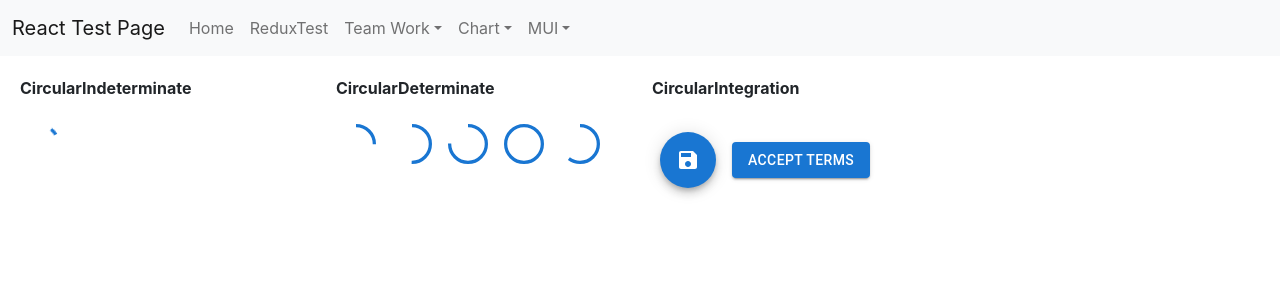
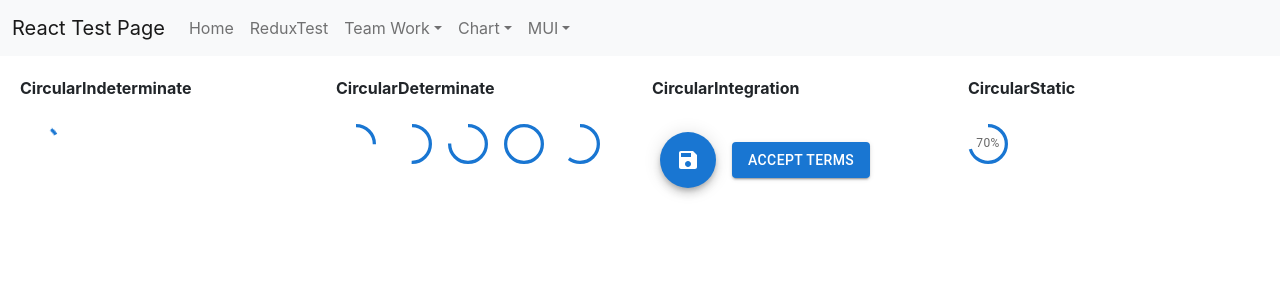
Before and after one commit to jinseok1306/React-Test, a React (Create React App) app in the folder ReactProject/client_app/: page /MUI/ProgressPage in a window 1280 px wide. Shown: the top 300 px of the page. Built offline with nearby package versions, Linux system fonts and the light colour scheme.

Commit message:
MUI CircularStatic 테스트 완료

```diff
--- /dev/null
+++ b/ReactProject/client_app/src/components/Progress/CircularStatic.tsx
@@ -0,0 +1,49 @@
+import * as React from 'react';
+import CircularProgress, {
+    CircularProgressProps,
+} from '@mui/material/CircularProgress';
+import Typography from '@mui/material/Typography';
+import Box from '@mui/material/Box';
+
+function CircularProgressWithLabel(
+    props: CircularProgressProps & { value: number },
+) {
+    return (
+        <Box sx={{ position: 'relative', display: 'inline-flex' }}>
+            <CircularProgress variant="determinate" {...props} />
+            <Box
+                sx={{
+                    top: 0,
+                    left: 0,
+                    bottom: 0,
+                    right: 0,
+                    position: 'absolute',
+                    display: 'flex',
+                    alignItems: 'center',
+                    justifyContent: 'center',
+                }}
+            >
+                <Typography
+                    variant="caption"
+                    component="div"
+                    color="text.secondary"
+                >{`${Math.round(props.value)}%`}</Typography>
+            </Box>
+        </Box>
+    );
+}
+
+export default function CircularStatic() {
+    const [progress, setProgress] = React.useState(10);
+
+    React.useEffect(() => {
+        const timer = setInterval(() => {
+            setProgress((prevProgress) => (prevProgress >= 100 ? 0 : prevProgress + 10));
+        }, 800);
+        return () => {
+            clearInterval(timer);
+        };
+    }, []);
+
+    return <CircularProgressWithLabel value={progress} />;
+}
--- a/ReactProject/client_app/src/pages/MUI/ProgressPage.tsx
+++ b/ReactProject/client_app/src/pages/MUI/ProgressPage.tsx
@@ -4,6 +4,7 @@ import Grid from '@mui/material/Grid';
 import CircularIndeterminate from '../../components/Progress/CircularIndeterminate';
 import CircularDeterminate from '../../components/Progress/CircularDeterminate';
 import CircularIntegration from '../../components/Progress/CircularIntegration';
+import CircularStatic from '../../components/Progress/CircularStatic';
 
 const ProgressPage = () => {
     return (
@@ -23,6 +24,10 @@ const ProgressPage = () => {
                         <b>CircularIntegration</b><div>&nbsp;</div>
                         <CircularIntegration />
                     </Grid>
+                    <Grid item xs={3}>
+                        <b>CircularStatic</b><div>&nbsp;</div>
+                        <CircularStatic />
+                    </Grid>
                 </Grid>
             </div>
         </div>
```
Also changed, not shown: 1 other file (tests, documents, lock files or other folders).
